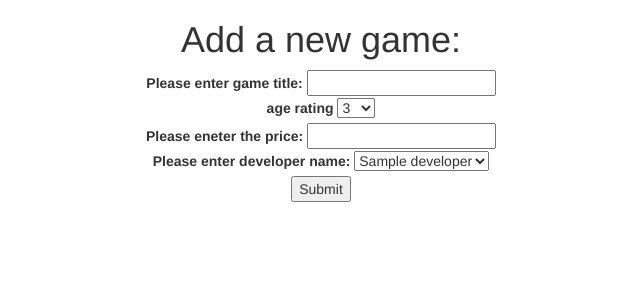
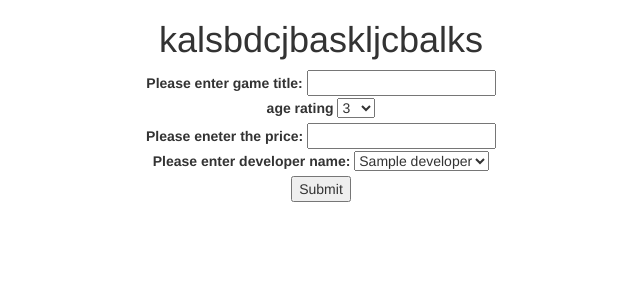
Before and after one commit to ThomasStoyles/QAProject, a Flask app: page /add in a window 1280 px wide. Shown: the part 52-352 px from the top of the page, without its empty margins (319-959 px from the left). Run offline with Flask 2, Linux system fonts and the light colour scheme; tables that the repository leaves empty hold one stand-in row (values such as "Sample post"); some libraries are stand-ins or nearby versions.

Commit message:
TS:Message

```diff
--- a/application/templates/add.html
+++ b/application/templates/add.html
@@ -4,7 +4,7 @@
 
 
 <body>
-    <h1>Add a new game:</h1>
+    <h1>kalsbdcjbaskljcbalks</h1>
     <p>
         <div class='add'>
             <form method='POST' action=''>
```
